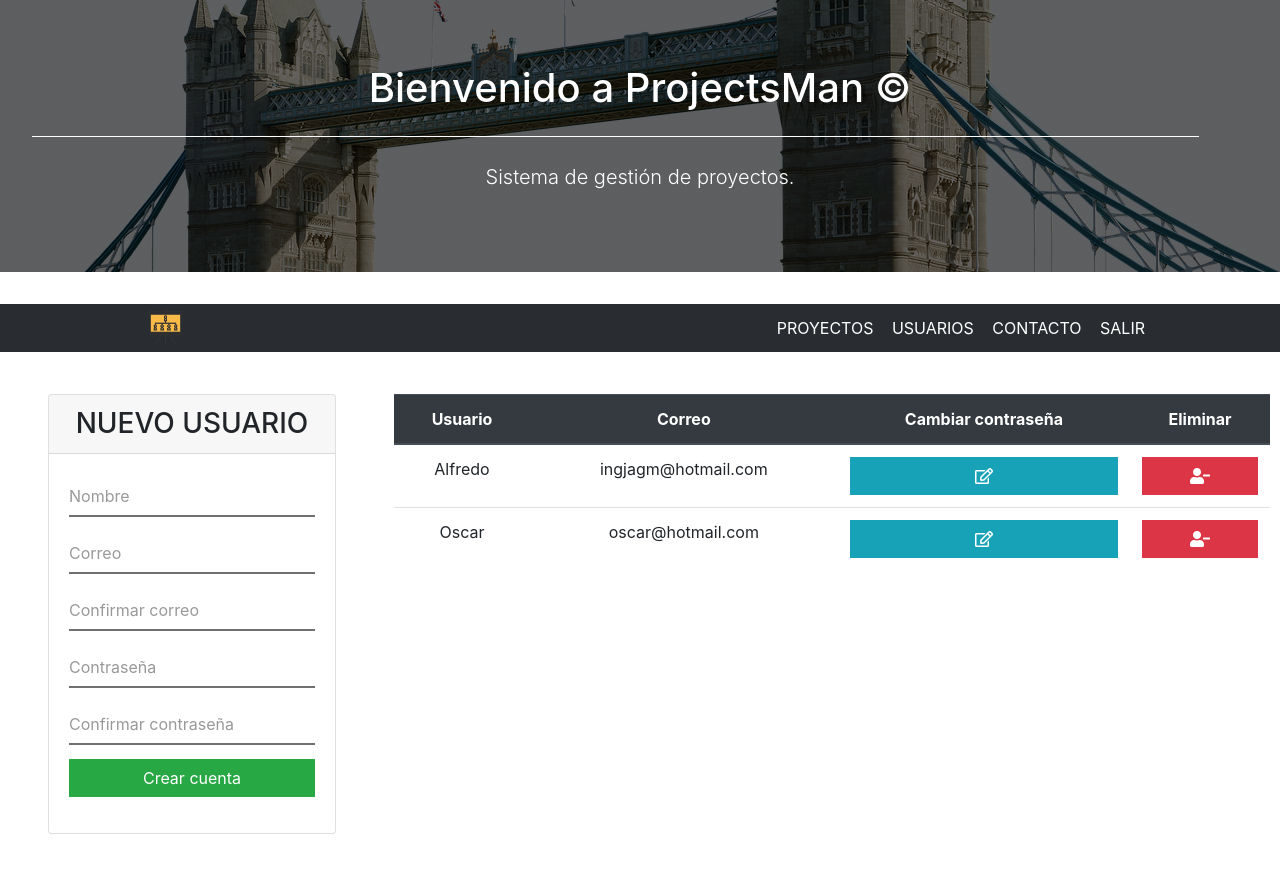
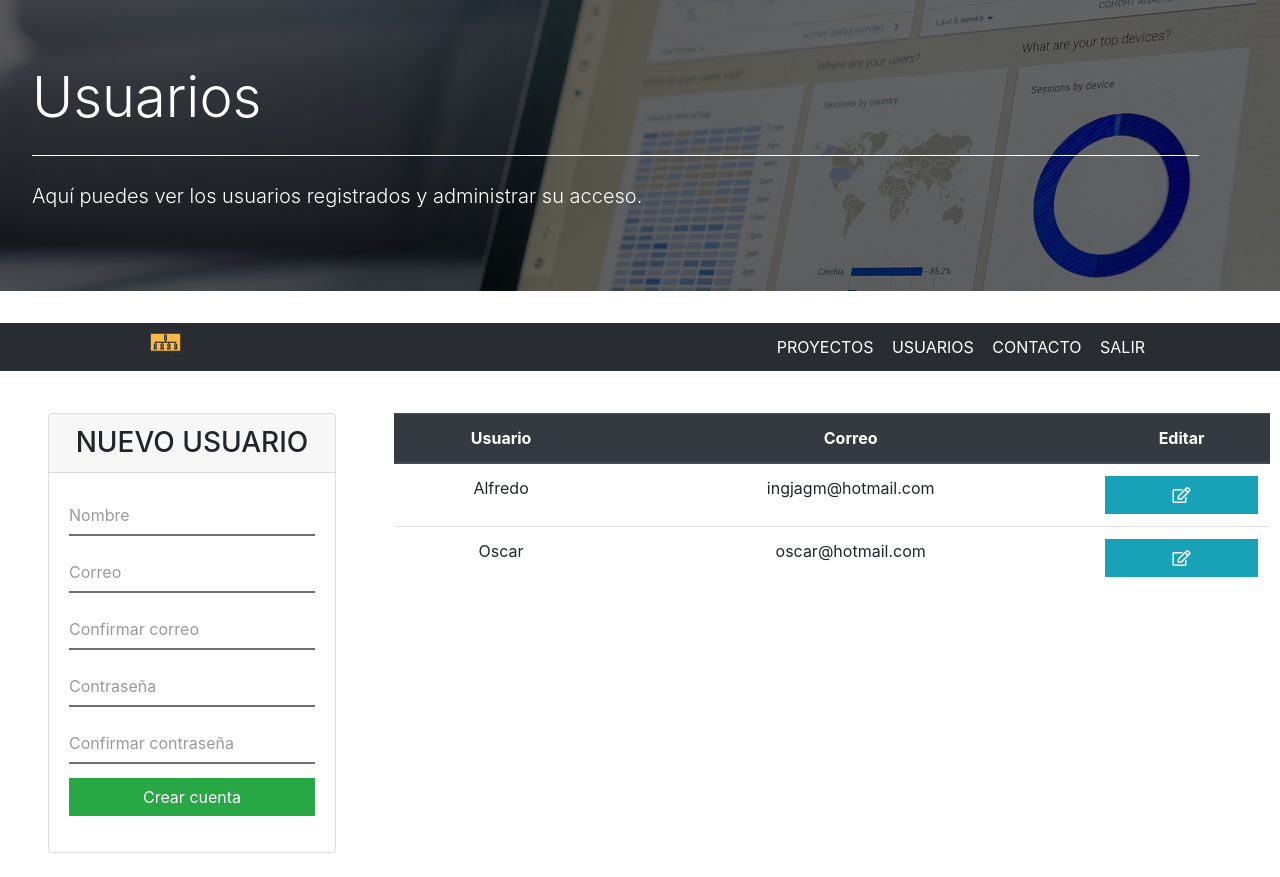
Before and after one commit to TecAbel/ProjectsMan, a PHP site: page /nuevo-usuario.php in a window 1280 px wide. Shown: the top 877 px of the page. Run offline with PHP 8.4, Linux system fonts and the light colour scheme; the visitor is signed in with stand-in values (Sample User, id 1); some libraries are stand-ins or nearby versions.

Commit message:
back de peticion de usuarios y seguridad

```diff
--- a/PHP/peticiones.php
+++ b/PHP/peticiones.php
@@ -1,6 +1,8 @@
 <?php
-
-
+    session_start();
+    if(!$_SESSION['loggeo'] === true){
+        header("Location: index");
+    }
     function getProyectos(){
         require 'config.php';
         include('SED.php');
@@ -88,5 +90,31 @@
     }
 
 
-
+    function getUsuarios(){
+        require 'config.php';
+        require 'SED.php';
+        $texto ="";
+        $sql = "SELECT correo, nombre_user, num_usuario
+        FROM usuarios;";
+        $resultado = $conn->query($sql);
+        if(mysqli_num_rows($resultado)>0){
+            while($filas = $resultado->fetch_assoc()){
+                $nombreUsuario = $filas['nombre_user'];
+                $correo = $filas['correo'];
+                $numUsuario = $filas['num_usuario'];
+                $texto = $texto. '
+                <tr>
+                    <td>'.$nombreUsuario.'</td>
+                    <td>'.$correo.'</td>
+                    <td><a href="infoUsuario?URd='.SED::encryption($numUsuario).'" class="btn btn-danger rounded-0 w-100"><i class="far fa-edit"></i></a></td>
+                </tr>
+                ';
+            }
+        }
+        else{
+            $texto = "Sin usuarios";
+        }
+        return $texto;
+        mysqli_close($conn);
+    }
 ?>
--- a/nuevo-usuario.php
+++ b/nuevo-usuario.php
@@ -17,13 +17,7 @@
     <?php echo getLibreriasHtml() ?>
 </head>
 <body>
-    <div class="jumbotron hero">
-        <div class="texto-hero">
-            <h1 class="display-5 text-center">Bienvenido a ProjectsMan &copy</h1>
-            <hr class="my-4 text-white" >
-            <p class="lead text-center">Sistema de gestión de proyectos.</p>
-        </div>
-    </div>
+    <?php echo getHeroProject('Usuarios','Aquí puedes ver los usuarios registrados y administrar su acceso.') ?>
     <?php echo getNav()?>
     <div class="clearfix">
         <div class="container form-nusuario">
@@ -66,8 +60,7 @@
                         <tr>
                             <th scope="col">Usuario</th>
                             <th scope="col">Correo</th>
-                            <th scope="col">Cambiar contraseña</th>
-                            <th scope="col">Eliminar</th>
+                            <th scope="col">Editar</th>
                         </tr>
                     </thead>
                     <tbody>
@@ -75,13 +68,11 @@
                             <td>Alfredo</td>
                             <td>ingjagm@hotmail.com</td>
                             <td><a href="#" class="btn btn-info rounded-0 w-100"><i class="far fa-edit"></i></a></td>
-                            <td><a href="#" class="btn btn-danger rounded-0 w-100"><i class="fas fa-user-minus"></i></a></td>
                         </tr>
                         <tr>
                             <td>Oscar</td>
                             <td>oscar@hotmail.com</td>
                             <td><a href="#" class="btn btn-info rounded-0 w-100"><i class="far fa-edit"></i></a></td>
-                            <td><a href="#" class="btn btn-danger rounded-0 w-100"><i class="fas fa-user-minus"></i></a></td>
                         </tr>
                     </tbody>
                 </table>
```
